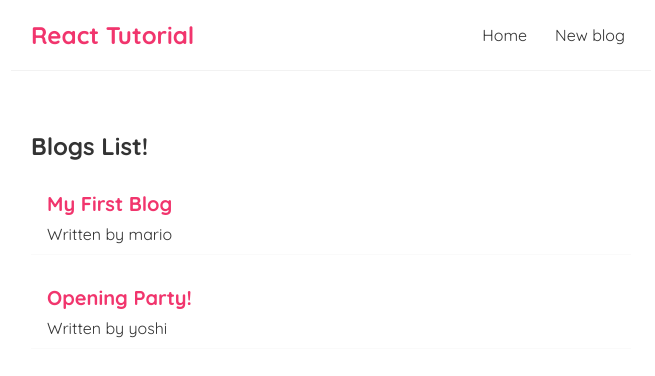
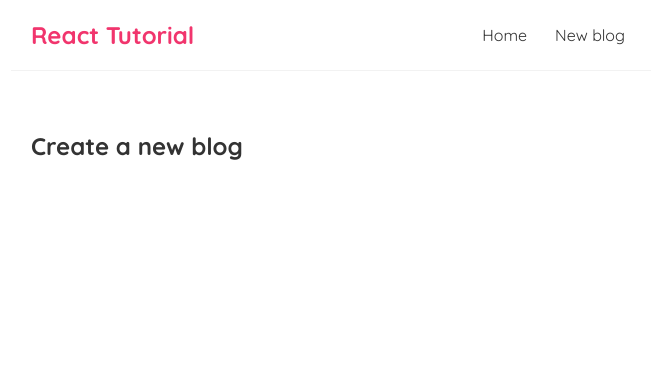
Before and after one commit to FaridFarahmandf/tuts-react, a React (Create React App) app: page /create in a window 1280 px wide. Shown: the top 376 px of the page, without its empty margins (309-964 px from the left). Built offline with nearby package versions, Linux system fonts and the light colour scheme; data requests are answered from the project's data file.

Commit message:
abort control

```diff
--- a/src/App.js
+++ b/src/App.js
@@ -1,6 +1,7 @@
 import Navbar from './Navbar'
 import Home from './Home'
 import { BrowserRouter as Router, Route, Switch} from "react-router-dom"
+import Create from './Create';
 
 function App() {
 
@@ -10,8 +11,11 @@
         <Navbar />
         <div className="content">
           <Switch>
-            <Route path="/">
+            <Route exact path="/">
               <Home />
+            </Route>
+            <Route path="/create">
+              <Create />
             </Route>
           </Switch>
         </div>
--- a/src/BlogList.js
+++ b/src/BlogList.js
@@ -1,8 +1,6 @@
 const BlogList = ({blogs,title}) => {
-    // const blogs = props.blogs;
-    // const title = props.title;
     return (
-        <>
+        <div>
             <h2>{title}</h2>
             {blogs.map((blog) => (
                 <div className="blog-preview" key={blog.id}>
@@ -10,7 +8,7 @@
                     <p>Written by {blog.author}</p>
                 </div>
             ))}
-        </>
+        </div>
      );
 }
 
--- /dev/null
+++ b/src/Create.js
@@ -0,0 +1,9 @@
+const Create = () => {
+    return (
+        <div>
+            <h2>Create a new blog</h2>
+        </div>
+     );
+}
+
+export default Create;
--- a/src/Navbar.js
+++ b/src/Navbar.js
@@ -1,10 +1,11 @@
+import { Link } from "react-router-dom"
 const Navbar = () => {
     return (
         <nav className="navbar">
             <h1>React Tutorial</h1>
             <div className="links">
-                <a href="/">Home</a>
-                <a href="/create">New blog</a>
+                <Link to="/">Home</Link>
+                <Link to="/create">New blog</Link>
             </div>
         </nav>
      );
--- a/src/UseFetch.js
+++ b/src/UseFetch.js
@@ -6,9 +6,9 @@
     const [error, setError] = useState(null)
 
     useEffect(() => {
-
+        const abortCont = new AbortController();
         setTimeout(()=> {
-            fetch(url)
+            fetch(url, { signal: abortCont.signal})
             .then(res => {
                 if(!res.ok){
                     throw Error("cannot find a server's path")
@@ -16,18 +16,21 @@
                 return res.json();
             })
             .then(ans => {
-                // console.log(ans)
                 setData(ans)
+                setIsPending(false)
                 setError(null)
-                setIsPending(false)
             })
             .catch(err => {
-                setData(null)
-                console.log(err.message)
-                setIsPending(false)
-                setError(err.message)
+                if( err.name === "AbortError"){
+                    console.log("fetch aborted");
+                } else {
+                    setIsPending(false)
+                    setError(err.message)
+                }
             })
         },1000)
+
+        return () => abortCont.abort();
     }, [url])
     return { data, isPending, error}
 }
```
